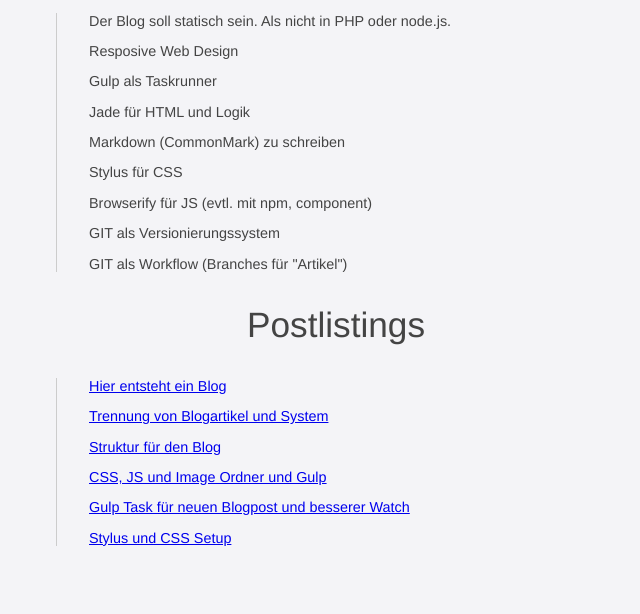
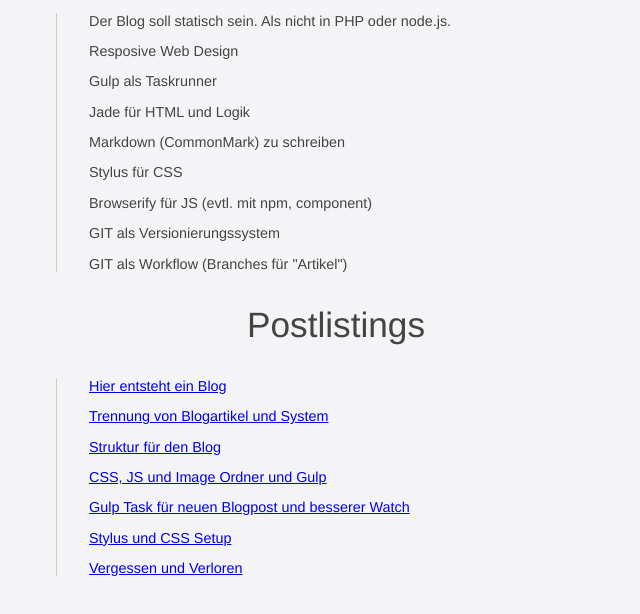
Before and after one commit to kuddl/kuddl.github.io, a plain HTML site: page index.html in a window 1280 px wide. Shown: the part 640-1254 px from the top of the page, without its empty margins (304-944 px from the left). Drawn offline with Linux system fonts and the light colour scheme.

Commit message:
Update 2015-05-27T19:08:45.338Z

```diff
--- a/index.html
+++ b/index.html
@@ -6,4 +6,4 @@
 
 </p><h2>Ziele</h2><p>Ich versuche hier im Blog meine Interessen rund um das Thema Webdevelopment zu sammeln und zu bündeln.
 Alles was dazu gehört. Von Console Tools bis zu Editor Erweiterungen, von .htaccess bis SVG-Sprites.
-</p><h2>Erwartungen</h2><ol><li>Der Blog soll statisch sein. Als nicht in PHP oder node.js.</li><li>Resposive Web Design</li><li>Gulp als Taskrunner</li><li>Jade für HTML und Logik</li><li>Markdown (CommonMark) zu schreiben</li><li>Stylus für CSS</li><li>Browserify für JS (evtl. mit npm, component)</li><li>GIT als Versionierungssystem</li><li>GIT als Workflow (Branches für "Artikel")</li></ol><h2>Postlistings</h2><ul><li><a href="/posts/00001_2014-10-28">Hier entsteht ein Blog</a></li><li><a href="/posts/00002_2014-10-28">Trennung von Blogartikel und System</a></li><li><a href="/posts/00003_2014-10-28">Struktur für den Blog</a></li><li><a href="/posts/00004_2014-10-29">CSS, JS und Image Ordner und Gulp</a></li><li><a href="/posts/00005_2014-10-30">Gulp Task für neuen Blogpost und besserer Watch</a></li><li><a href="/posts/00006_2014-11-06">Stylus und CSS Setup</a></li></ul><script type="text/javascript" src="/js/main.js"></script></body></html>
+</p><h2>Erwartungen</h2><ol><li>Der Blog soll statisch sein. Als nicht in PHP oder node.js.</li><li>Resposive Web Design</li><li>Gulp als Taskrunner</li><li>Jade für HTML und Logik</li><li>Markdown (CommonMark) zu schreiben</li><li>Stylus für CSS</li><li>Browserify für JS (evtl. mit npm, component)</li><li>GIT als Versionierungssystem</li><li>GIT als Workflow (Branches für "Artikel")</li></ol><h2>Postlistings</h2><ul><li><a href="/posts/00001_2014-10-28">Hier entsteht ein Blog</a></li><li><a href="/posts/00002_2014-10-28">Trennung von Blogartikel und System</a></li><li><a href="/posts/00003_2014-10-28">Struktur für den Blog</a></li><li><a href="/posts/00004_2014-10-29">CSS, JS und Image Ordner und Gulp</a></li><li><a href="/posts/00005_2014-10-30">Gulp Task für neuen Blogpost und besserer Watch</a></li><li><a href="/posts/00006_2014-11-06">Stylus und CSS Setup</a></li><li><a href="/posts/00007_2015-05-27">Vergessen und Verloren</a></li></ul><script type="text/javascript" src="/js/main.js"></script></body></html>
```
Also changed, not shown: posts/00007_2015-05-27.html (added, +3 -0 lines).
